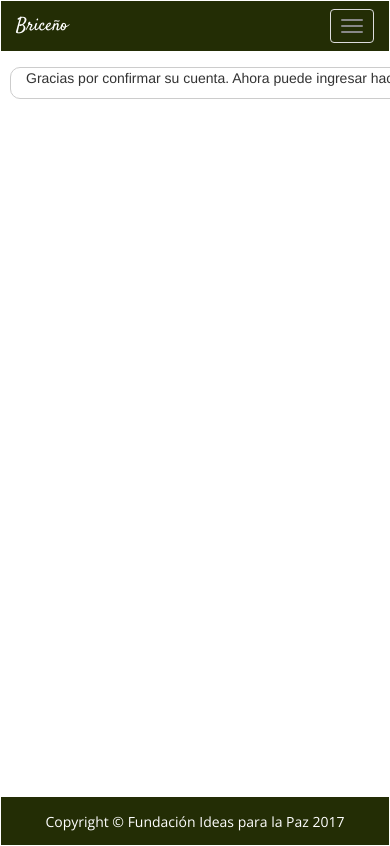
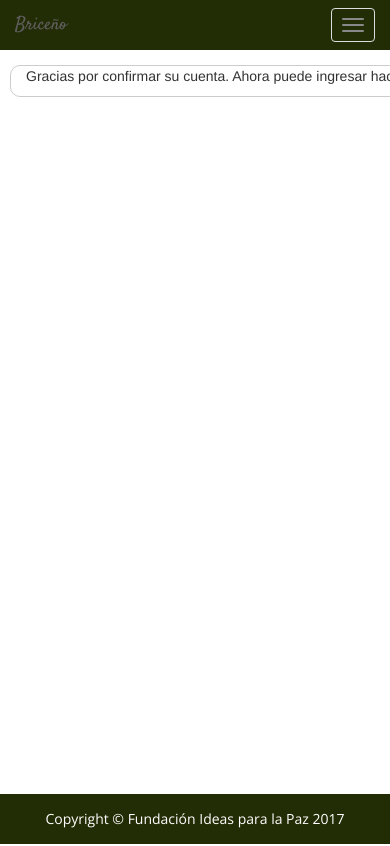
Before and after one commit to josescuderoh/monitor-briceno, a Django app: template src/monitor_briceno/templates/entities/acc_activated.html in a window 390 px wide; the page is wider, and only the part inside the window is pictured. Run offline with Django 3.2, Linux system fonts and the light colour scheme; the template is opened without the code that fills it, so the values that code supplies are empty; some libraries are stand-ins or nearby versions; some web fonts are replaced.

Commit message:
Modified most templates for correcting format errors and activating mobile version of the application.

```diff
--- a/src/monitor_briceno/static/css/style.css
+++ b/src/monitor_briceno/static/css/style.css
@@ -107,12 +107,7 @@ body{
     border-radius: 0;
     font-family: 'Open Sans', sans-serif;
     z-index: 70;
-    border: solid 1px #fff;
-}
-
-.navbar-default {
-    margin: 0;
-    color: black;
+    border: 0;
 }
 
 .navbar-default .navbar-brand{
@@ -130,7 +125,6 @@ body{
 
 .nav.navbar-text.navbar-right{
     color: #fff;
-    padding:
 }
 
 .navbar-text.navbar-center{
@@ -161,6 +155,7 @@ body{
 .fade-carousel {
     position: relative;
     height: calc(100vh - 100px);
+    border: solid 1px #fff;
 }
 
 .fade-carousel .carousel-inner .item {
--- a/src/monitor_briceno/templates/projects/base.html
+++ b/src/monitor_briceno/templates/projects/base.html
@@ -16,7 +16,7 @@
 
 </head>
 <body>
-    <nav class="navbar navbar-default navbar-fixed-top">
+    <nav class="navbar navbar-default">
         <!--Logo-->
         <div class="navbar-header">
             <button type="button" class="navbar-toggle" data-toggle="collapse" data-target="#topNavBar">
--- a/src/monitor_briceno/templates/projects/report.html
+++ b/src/monitor_briceno/templates/projects/report.html
@@ -8,9 +8,8 @@
         display: block;
         position: absolute;
         z-index: 100;
-        height: calc(100vh - 50px);
+        min-height: calc(100vh - 100px);
         width: 100%;
-        /*background-color: rgba(192, 192, 192,1);*/
         background-color: #fff;
         background-image: url("/static/images/ajax-loader2.gif");
         background-repeat: no-repeat;
```
